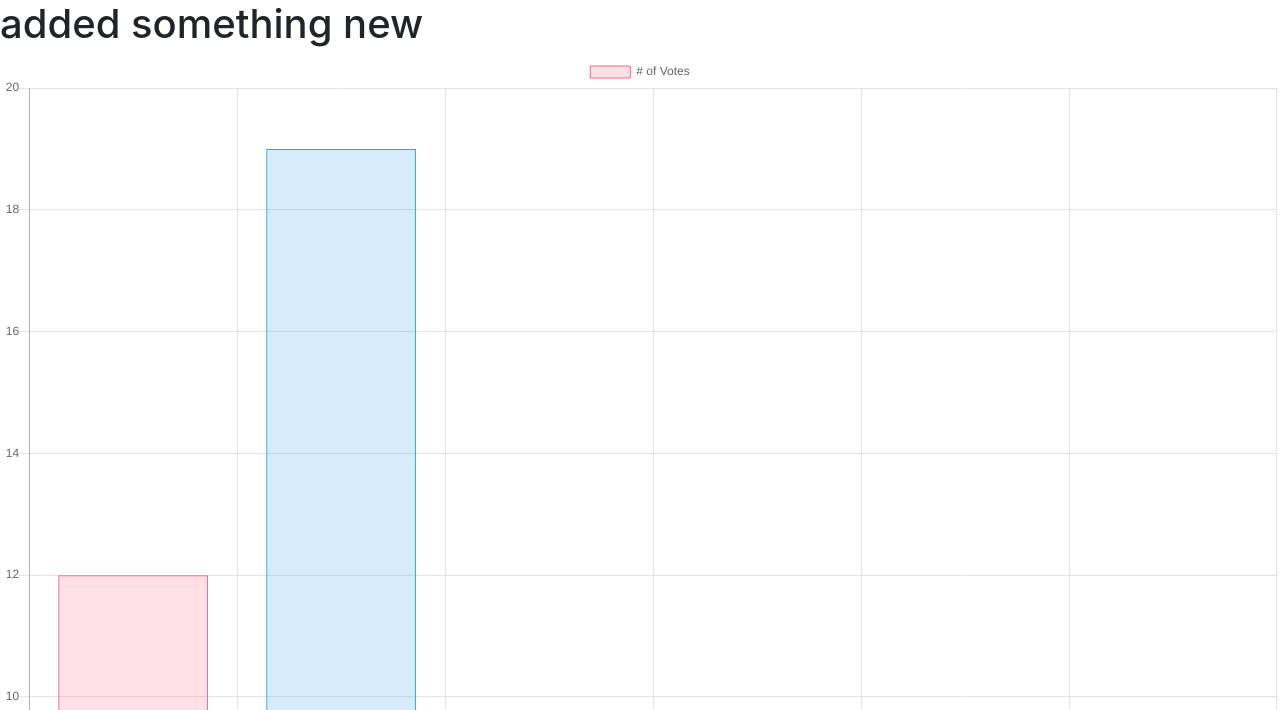
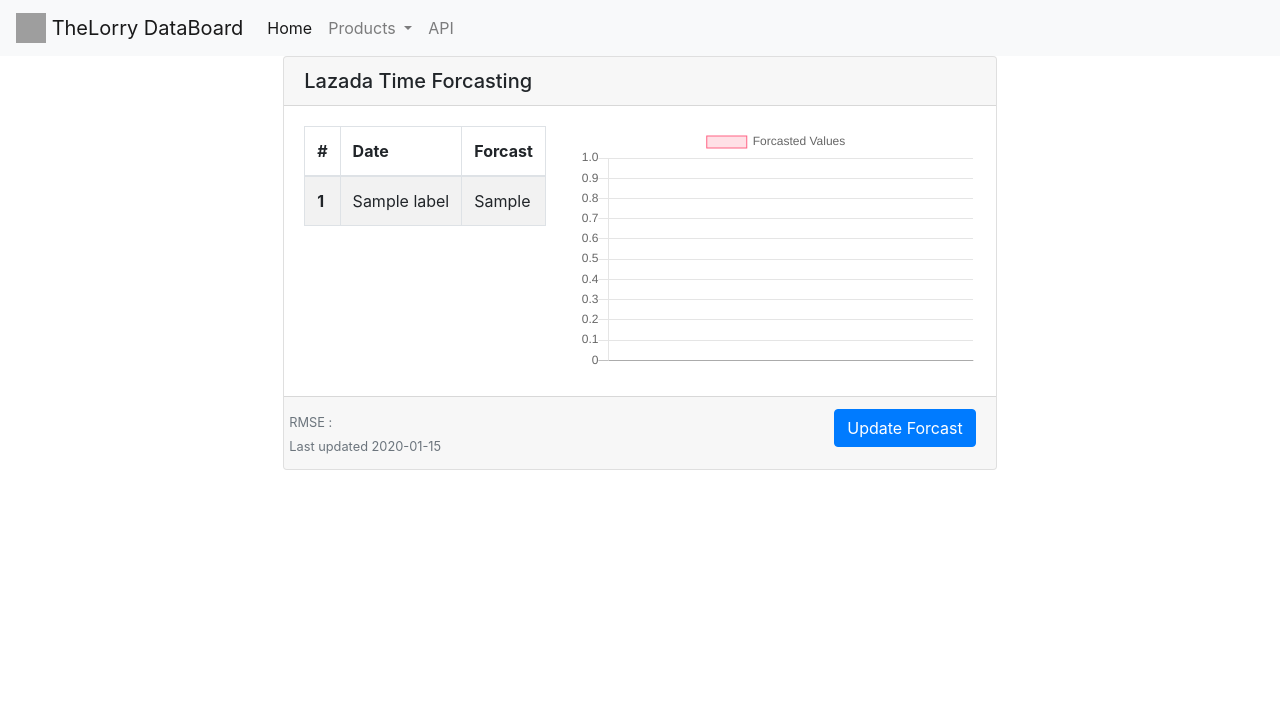
Before and after one commit to justinwkUKM/TLOMachineLearningPlatformFrontEnd, a Flask app: template templates/modelUI/time_forcast.html in a window 1280 px wide. Shown: the top 710 px of the page. After the commit the page ends 470 px from the top, so only its background shows below. Run offline with Flask 2, Linux system fonts and the light colour scheme; the template is opened without the code that fills it: most values are stand-ins (such as "Sample title", 1, 10 or a date in 2020); some libraries are stand-ins or nearby versions; grey boxes are pictures that could not be loaded.

Commit message:
time forcast now showing the correct data

```diff
--- a/templates/modelUI/time_forcast.html
+++ b/templates/modelUI/time_forcast.html
@@ -16,19 +16,71 @@
 </head>
 
 <body>
-    <h1>added something new</h1>
-    <canvas id="myChart" width="400" height="400"></canvas>
+    {% import 'tloML/base.html' as base %}
+    {{ base.topnavbar(product_item) }}
+    <div class="container">
+        <div class="row align-items-center justify-content-center">
+            <div class="col-auto">
+                <div class="card ">
+                    <h5 class="card-header">Lazada Time Forcasting</h5>
+                    <div class="card-body">
+                        <div class="row">
+                            <div class='col-auto'>
+                                <table class="table table-striped table-bordered">
+                                    <thead>
+                                        <tr>
+                                            <th scope="col">#</th>
+                                            <th scope="col">Date</th>
+                                            <th scope="col">Forcast</th>
+                                        </tr>
+                                    </thead>
+                                    <tbody>
+                                        {% for each in data %}
+                                        <tr>
+                                            <th scope="row">{{ loop.index }}</th>
+                                            <td>{{ labels[loop.index - 1] }}</td>
+                                            <td>{{ each }}</td>
+                                        </tr>
+                                        {% endfor %}
+                                    </tbody>
+                                </table>
+                            </div>
+                            <div class='col-auto'>
+                                <canvas id="myChart" width="400" height="250"></canvas>
+                            </div>
+                        </div>
+                    </div>
+                    <div class="card-footer">
+                        <div class="row justify-content-between">
+                            <div class="col-auto">
+                                <div class="row">
+                                    <p class="card-text"><small class="text-muted">RMSE : {{ error_metrics }}</small></p>
+                                </div>
+                                <div class="row">
+                                    <p class="card-text"><small class="text-muted">Last updated {{ last_update }}</small></p>
+                                </div>
+                            </div>
+                            <div class="col-auto">
+                                <a href="#" class="btn btn-primary">Update Forcast</a>
+                            </div>
+                        </div>
+                    </div>
+                </div>
+            </div>
+        </div>
+    </div>
 
+    <!-- chartjs script -->
     <script src="https://cdnjs.cloudflare.com/ajax/libs/Chart.js/2.9.3/Chart.min.js"></script>
     <script>
         var ctx = document.getElementById('myChart');
         var myChart = new Chart(ctx, {
-            type: 'bar',
+            type: 'line',
             data: {
-                labels: ['Red', 'Blue', 'Yellow', 'Green', 'Purple', 'Orange'],
+                labels: {{ labels | tojson | safe }},
         datasets: [{
-                    label: '# of Votes',
-                    data: [12, 19, 3, 5, 2, 3],
+            label: 'Forcasted Values',
+            data: {{ data }},
             backgroundColor: [
             'rgba(255, 99, 132, 0.2)',
             'rgba(54, 162, 235, 0.2)',
@@ -60,13 +112,6 @@
         });
     </script>
     <!-- Optional JavaScript -->
-    <script>
-        // Add the following code if you want the name of the file appear on select
-        $(".custom-file-input").on("change", function () {
-            var fileName = $(this).val().split("\\").pop();
-            $(this).siblings(".custom-file-label").addClass("selected").html(fileName);
-        });
-    </script>
     <!-- jQuery first, then Popper.js, then Bootstrap JS -->
     <script src="https://code.jquery.com/jquery-3.4.1.slim.min.js"
         integrity="sha384-J6qa4849blE2+poT4WnyKhv5vZF5SrPo0iEjwBvKU7imGFAV0wwj1yYfoRSJoZ+n"
@@ -77,7 +122,6 @@
     <script src="https://stackpath.bootstrapcdn.com/bootstrap/4.4.1/js/bootstrap.min.js"
         integrity="sha384-wfSDF2E50Y2D1uUdj0O3uMBJnjuUD4Ih7YwaYd1iqfktj0Uod8GCExl3Og8ifwB6"
         crossorigin="anonymous"></script>
-    <script src="https://cdnjs.cloudflare.com/ajax/libs/Chart.js/2.9.3/Chart.min.js"></script>
 </body>
 
 </html>
```
Also changed, not shown: resources/tloML.py (+9 -2 lines). Lines whose indentation alone changed are shown as unchanged.
